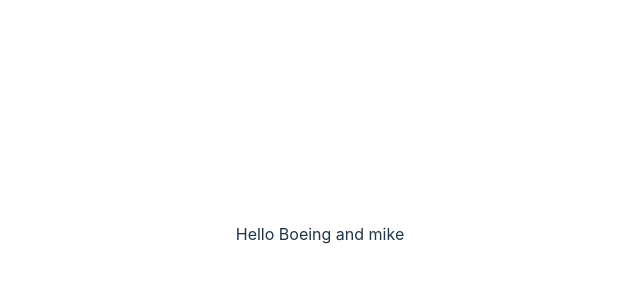
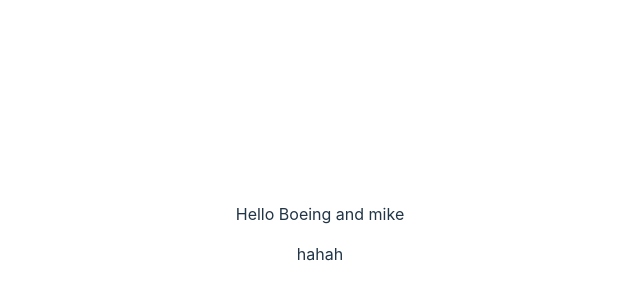
Before and after one commit to kittichonJr/practiceGit, a React (Vite) app: page / in a window 1280 px wide. Shown: the part 166-466 px from the top of the page, without its empty margins (320-960 px from the left). Built offline with nearby package versions, Linux system fonts and the light colour scheme.

Commit message:
add message line 11

```diff
--- a/src/App.jsx
+++ b/src/App.jsx
@@ -8,7 +8,7 @@
   return (
     <div className="App">
       <p>Hello Boeing and mike</p>
-
+      <p>hahah </p>
     </div>
   )
 }
```
